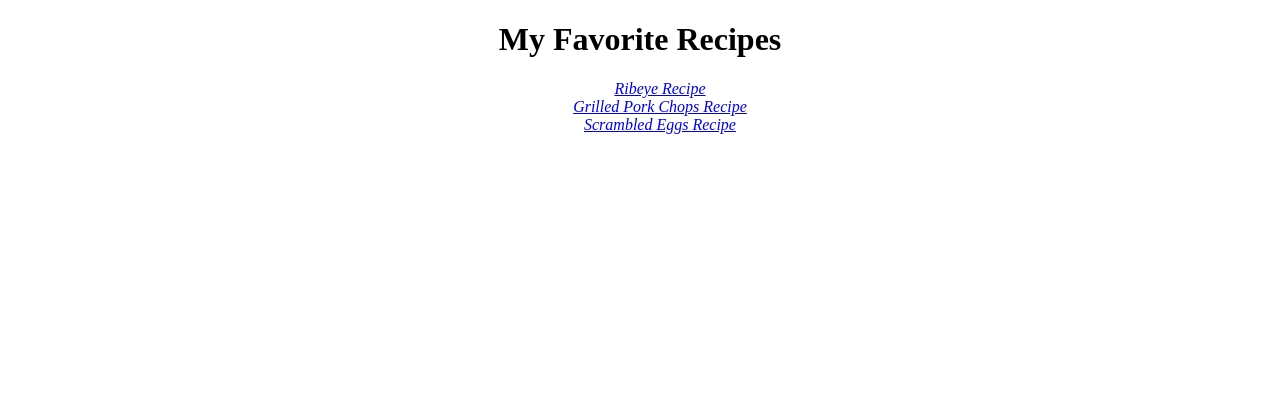
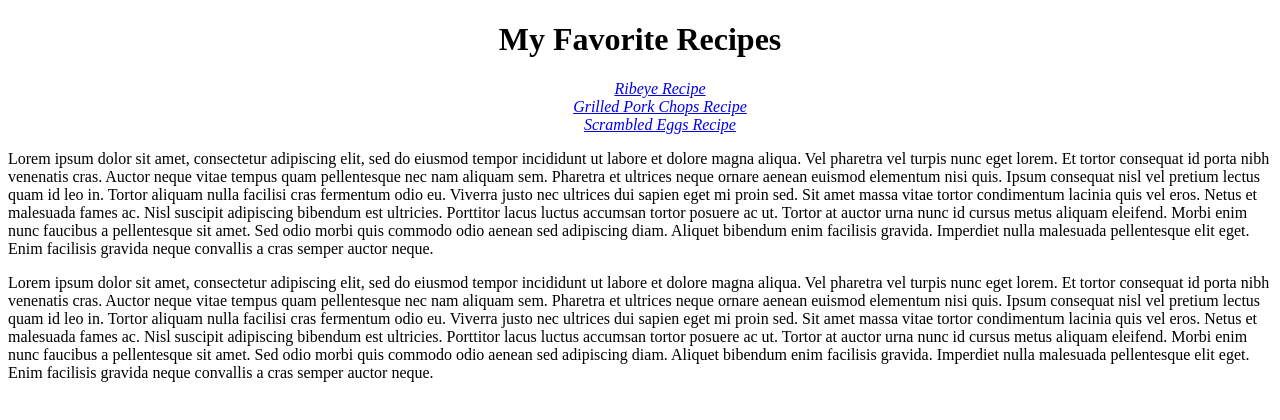
Before and after one commit to chrisleewilliams/odin-recipes, a plain HTML site: page Index.html in a window 1280 px wide. Drawn offline with Linux system fonts and the light colour scheme.

Commit message:
added some text to the home page

```diff
--- a/Index.html
+++ b/Index.html
@@ -18,5 +18,39 @@
       </li>
       <li><a href="./recipes/scrambled_eggs.html">Scrambled Eggs Recipe</a></li>
     </ul>
+    <p>
+      Lorem ipsum dolor sit amet, consectetur adipiscing elit, sed do eiusmod
+      tempor incididunt ut labore et dolore magna aliqua. Vel pharetra vel
+      turpis nunc eget lorem. Et tortor consequat id porta nibh venenatis cras.
+      Auctor neque vitae tempus quam pellentesque nec nam aliquam sem. Pharetra
+      et ultrices neque ornare aenean euismod elementum nisi quis. Ipsum
+      consequat nisl vel pretium lectus quam id leo in. Tortor aliquam nulla
+      facilisi cras fermentum odio eu. Viverra justo nec ultrices dui sapien
+      eget mi proin sed. Sit amet massa vitae tortor condimentum lacinia quis
+      vel eros. Netus et malesuada fames ac. Nisl suscipit adipiscing bibendum
+      est ultricies. Porttitor lacus luctus accumsan tortor posuere ac ut.
+      Tortor at auctor urna nunc id cursus metus aliquam eleifend. Morbi enim
+      nunc faucibus a pellentesque sit amet. Sed odio morbi quis commodo odio
+      aenean sed adipiscing diam. Aliquet bibendum enim facilisis gravida.
+      Imperdiet nulla malesuada pellentesque elit eget. Enim facilisis gravida
+      neque convallis a cras semper auctor neque.
+    </p>
+    <p>
+      Lorem ipsum dolor sit amet, consectetur adipiscing elit, sed do eiusmod
+      tempor incididunt ut labore et dolore magna aliqua. Vel pharetra vel
+      turpis nunc eget lorem. Et tortor consequat id porta nibh venenatis cras.
+      Auctor neque vitae tempus quam pellentesque nec nam aliquam sem. Pharetra
+      et ultrices neque ornare aenean euismod elementum nisi quis. Ipsum
+      consequat nisl vel pretium lectus quam id leo in. Tortor aliquam nulla
+      facilisi cras fermentum odio eu. Viverra justo nec ultrices dui sapien
+      eget mi proin sed. Sit amet massa vitae tortor condimentum lacinia quis
+      vel eros. Netus et malesuada fames ac. Nisl suscipit adipiscing bibendum
+      est ultricies. Porttitor lacus luctus accumsan tortor posuere ac ut.
+      Tortor at auctor urna nunc id cursus metus aliquam eleifend. Morbi enim
+      nunc faucibus a pellentesque sit amet. Sed odio morbi quis commodo odio
+      aenean sed adipiscing diam. Aliquet bibendum enim facilisis gravida.
+      Imperdiet nulla malesuada pellentesque elit eget. Enim facilisis gravida
+      neque convallis a cras semper auctor neque.
+    </p>
   </body>
 </html>
```
